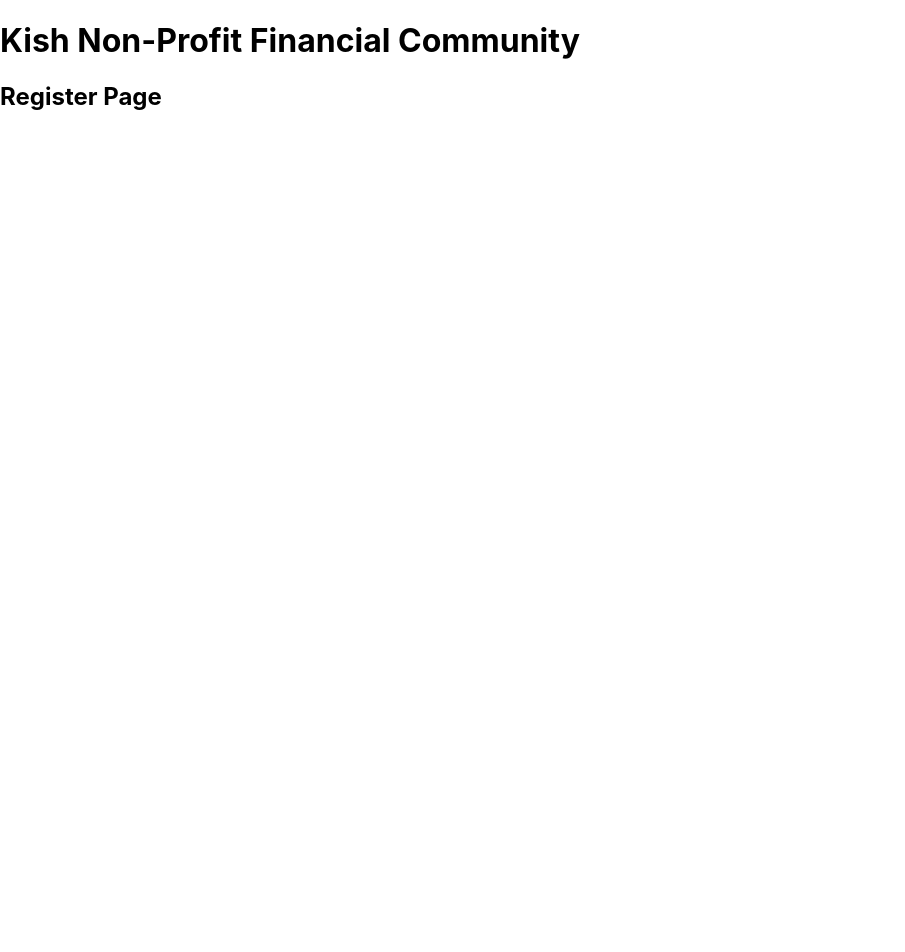
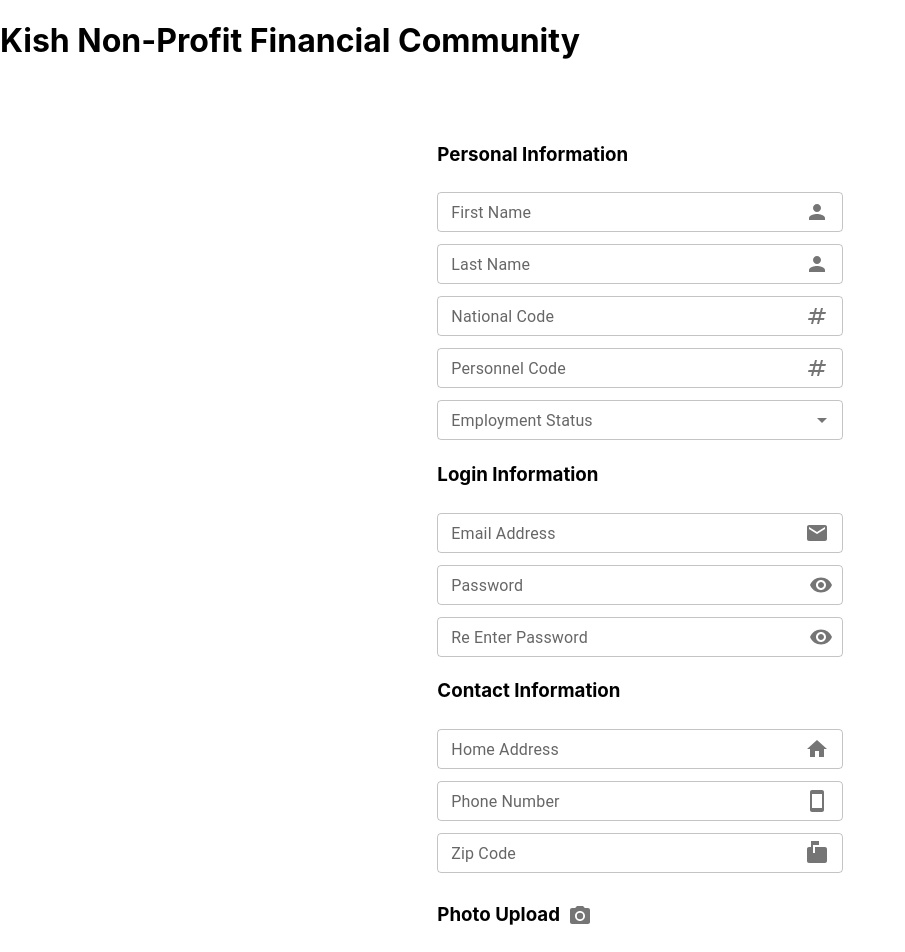
Before and after one commit to ArmanSaffari/loan-project, a React (Create React App) app: page /register in a window 1280 px wide. Shown: the top 952 px of the page, without its empty margins (0-905 px from the left). Before the commit the page ends 800 px from the top, so only its background shows below. Built offline with nearby package versions, Linux system fonts and the light colour scheme.

Commit message:
register page added

```diff
--- a/src/components/form.js
+++ b/src/components/form.js
@@ -8,10 +8,11 @@ import { TextField,
 import VisibilityIcon from '@mui/icons-material/Visibility';
 import VisibilityOffIcon from '@mui/icons-material/VisibilityOff';
 import { Controller } from "react-hook-form";
+import { type } from "@testing-library/user-event/dist/type";
 
 
 // form components:
-const TextInput = ({ name, control, label, rules, icon}) => {
+const TextInput = ({ name, control, label, rules, icon, size, type}) => {
 	return (
 		<Controller
 			name={name}
@@ -22,6 +23,7 @@ const TextInput = ({ name, control, label, rules, icon}) => {
 				fieldState: { isTouched, isDirty, error },
 			}) => (
 				<TextField
+					type={type}
 					value={value}
 					onChange={onChange}
 					onBlur={onBlur}
@@ -30,6 +32,7 @@ const TextInput = ({ name, control, label, rules, icon}) => {
 					label={label}
 					color="success"
 					margin="dense"
+					size={size}
 					fullWidth
 					InputProps={{
 						endAdornment: <InputAdornment position="end">{icon}</InputAdornment>,
@@ -40,7 +43,7 @@ const TextInput = ({ name, control, label, rules, icon}) => {
 	)
 };
 
-const PasswordInput = ({name, control, label, rules, type, show, handleClickShowPassword}) => {
+const PasswordInput = ({name, control, label, rules, type, show, handleClickShowPassword, size}) => {
 	return (
 		<Controller
 			name={name}
@@ -56,8 +59,9 @@ const PasswordInput = ({name, control, label, rules, type, show, handleClickShow
 					>
 					<InputLabel htmlFor={`${name}-input`}
 						color="success"
+						size={size}
 						error={Boolean(error)}
-						>password</InputLabel>
+						>{label}</InputLabel>
 					<OutlinedInput id={`${name}-input`}
 						onChange={onChange}
 						type={type}
@@ -67,12 +71,14 @@ const PasswordInput = ({name, control, label, rules, type, show, handleClickShow
 						margin="dense"
 						color="success"
 						variant="outlined"
+						size={size}
 						control={control}
 						rules={{ required: true }}
 						label={label}
 						endAdornment={
 						<InputAdornment position="end">
 								<IconButton
+								id={`${name}Show`}
 								aria-label="toggle password visibility"
 								onClick={handleClickShowPassword}
 								onMouseDown={(event) => event.preventDefault}
--- a/src/pages/login/index.js
+++ b/src/pages/login/index.js
@@ -24,7 +24,7 @@ function LogIn() {
   const handleClickShowPassword = () => {
     setValues({
     	...values,
-      showPassword: !values.showPassword,
+      showPassword: !values.showPassword
       });
   };
 
@@ -44,8 +44,6 @@ function LogIn() {
 		const response = await fetch('http://localhost:4000/api/user/signin', requestOptions)
 		const responseObj = await response.json();
 		if (!response.ok) {throw responseObj.error}
-		// const token = responseObj.token;
-		// console.log(token)
 		navigate("/dashboard", {state: responseObj.token})
 		} catch (error) {
 				console.log(error)
--- a/src/pages/register/index.js
+++ b/src/pages/register/index.js
@@ -1,7 +1,248 @@
+import React from "react";
+import { Form, Link, useNavigate } from "react-router-dom";
+import { Button,
+    TextField,
+    Autocomplete,
+    Grid,
+    Alert,
+    Collapse,
+    IconButton,
+		FormGroup} from '@mui/material';
+import LoginIcon from '@mui/icons-material/Login';
+import PhotoCamera from '@mui/icons-material/PhotoCamera';
+import { useForm, Controller } from "react-hook-form";
+import { TextInput, PasswordInput } from "../../components/form"
+import MarkunreadMailboxIcon from '@mui/icons-material/MarkunreadMailbox';
+import EmailIcon from '@mui/icons-material/Email';
+import HomeIcon from '@mui/icons-material/Home';
+import SmartphoneIcon from '@mui/icons-material/Smartphone';
+import NumbersIcon from '@mui/icons-material/Numbers';
+import PersonIcon from '@mui/icons-material/Person';
+import AppRegistrationIcon from '@mui/icons-material/AppRegistration';
+
 function Register() {
-    return (
-        <h2>Register Page</h2>
-    )
+  const [values, setValues] = React.useState({
+		passwordShow: false,
+		reEnterPasswordShow: false,
+		alertText: "",
+		alertShow: false
+});
+
+	const { handleSubmit, control } = useForm();
+	const navigate = useNavigate();
+
+  const handleClickShowPassword = (event) => {
+    let prop = event.currentTarget.id;
+		console.log(prop)
+      setValues({
+      	...values,
+      	[prop]: !values[prop]
+  		});
+			console.log(values[prop])
+	}
+
+    const handleMouseDownPassword = (event) => {
+        event.preventDefault();
+    };
+
+    const registerHandler = (event) => {
+			console.log(event)
+    };
+
+    const EmploymentStatusOptions = [
+			{label:"permanent full-time", id: 1},
+			{label:"temporary full-time", id: 2},
+			{label:"part-time", id: 3}
+		];
+
+		// const EmploymentStatusOptions = ["permanent full-time", "temporary full-time", "part-time"];
+
+	return (
+		<>
+		<div>
+			<Grid container
+				spacing={4}
+				sx={{
+					display: 'flex',
+					justifyContent: 'center',
+						}}>
+				<Grid item xs={12} sm={10}>
+					<Collapse in={alert.show}>
+						<Alert
+						severity="error"
+						variant='filled'
+						onClose={() => {
+							setValues({
+								...values,
+								alertText: "",
+								alertShow: false
+								})
+						}}
+						>{values.alertText}</Alert>
+					</Collapse>
+				</Grid>
+
+        <Grid item xs={10} sm={6} md={4} sx={{margin: '10px'}}>
+          <form onSubmit={handleSubmit(registerHandler)}>
+						<h3 className="registerTitle">Personal Information</h3>
+						<TextInput
+							name="firstName"
+							control={control}
+							label="First Name"
+							size="small"
+							rules={{ required: true }}
+							icon={<PersonIcon />}/>
+
+						<TextInput
+							name="lastName"
+							control={control}
+							label="Last Name"
+							size="small"
+							rules={{ required: true }}
+							icon={<PersonIcon />}/>
+
+						<TextInput
+							name="nationalCode"
+							control={control}
+							type="number"
+							label="National Code"
+							size="small"
+							rules={{ required: true }}
+							icon={<NumbersIcon />}/>
+
+						<TextInput
+							name="personnelCode"
+							control={control}
+							type="number"
+							label="Personnel Code"
+							size="small"
+							rules={{ required: true }}
+							icon={<NumbersIcon />}/>
+
+						<Controller
+							name="employmentStatus"
+							control={control}
+							rules={{ required: true }}
+							render={({
+								field: { onChange, onBlur, value, name, ref },
+								fieldState: { isTouched, isDirty, error },
+							}) => (
+								<Autocomplete id="EmploymentStatus"
+									// value={value}
+									// onChaneg={onChange}
+									clearOnEscape
+									options={EmploymentStatusOptions}
+									fullWidth
+									renderInput={(params) =>
+										<TextField {...params}
+											onChaneg={onChange}
+											value={value}
+											inputRef={ref}
+											label="Employment Status"
+											error={Boolean(error)}
+											size="small"
+											margin="dense"/>
+										}/>
+							)}
+						/>
+
+						<h3 className="registerTitle">Login Information</h3>
+						<TextInput
+							name="emailAddress"
+							control={control}
+							label="Email Address"
+							size="small"
+							rules={{
+								required: true,
+								pattern: /^[\w-\.]+@([\w-]+\.)+[\w-]{2,4}$/
+							}}
+							icon={<EmailIcon />}/>
+
+						<PasswordInput
+							name="password"
+							control={control}
+							label="Password"
+							size="small"
+							rules={{required: true}}
+							show={values.passwordShow}
+							type={values.passwordShow ? 'text' : 'password'}
+							handleClickShowPassword={handleClickShowPassword}/>
+
+						<PasswordInput
+							name="reEnterPassword"
+							control={control}
+							label="Re Enter Password"
+							size="small"
+							rules={{required: true}}
+							show={values.reEnterPasswordShow}
+							type={values.reEnterPasswordShow ? 'text' : 'password'}
+							handleClickShowPassword={handleClickShowPassword}
+						/>
+
+						<h3 className="registerTitle">Contact Information</h3>
+						<TextInput
+							name="homeAddress"
+							control={control}
+							label="Home Address"
+							size="small"
+							rules={{ required: true }}
+							icon={<HomeIcon />}/>
+
+						<TextInput
+							name="phoneNumber"
+							control={control}
+							label="Phone Number"
+							size="small"
+							rules={{ required: true }}
+							icon={<SmartphoneIcon />}/>
+
+						<TextInput
+							name="zipCode"
+							control={control}
+							label="Zip Code"
+							size="small"
+							rules={{ required: true }}
+							icon={<MarkunreadMailboxIcon />}/>
+
+            <h3 className="registerTitle">Photo Upload
+							<span><IconButton color="dark" aria-label="upload picture" component="label">
+									<input hidden accept="image/*" type="file" name="userPictureAddress" />
+									<PhotoCamera />
+							</IconButton></span></h3>
+							{/* UserPicture */}
+							<div
+							sx={{ width: '100%',
+										border: '1px dashed grey',
+										// aspectRatio: 1
+										}}>
+									<img src=".\logo512.png"
+									alt="user"
+									width="100%"/>
+							</div>
+								<Button
+									variant="outlined"
+									component="label"
+									endIcon={<AppRegistrationIcon  />}
+									fullWidth
+									sx={{	margin: '5px 0' }}
+									color="success"
+									>Register
+									<input hidden type="submit"/>
+							</Button>
+
+							<div style={{margin: '5px 0'}}>
+									<Link to="/">Login</Link>
+							</div>
+
+							<div style={{margin: '5px 0'}}>
+							<Link to="/forgetPassword">Forget Password</Link>
+							</div>
+            </form>
+          </Grid>
+        </Grid>
+      </div>
+    </>
+  )
 };
 
 export default Register;
```
